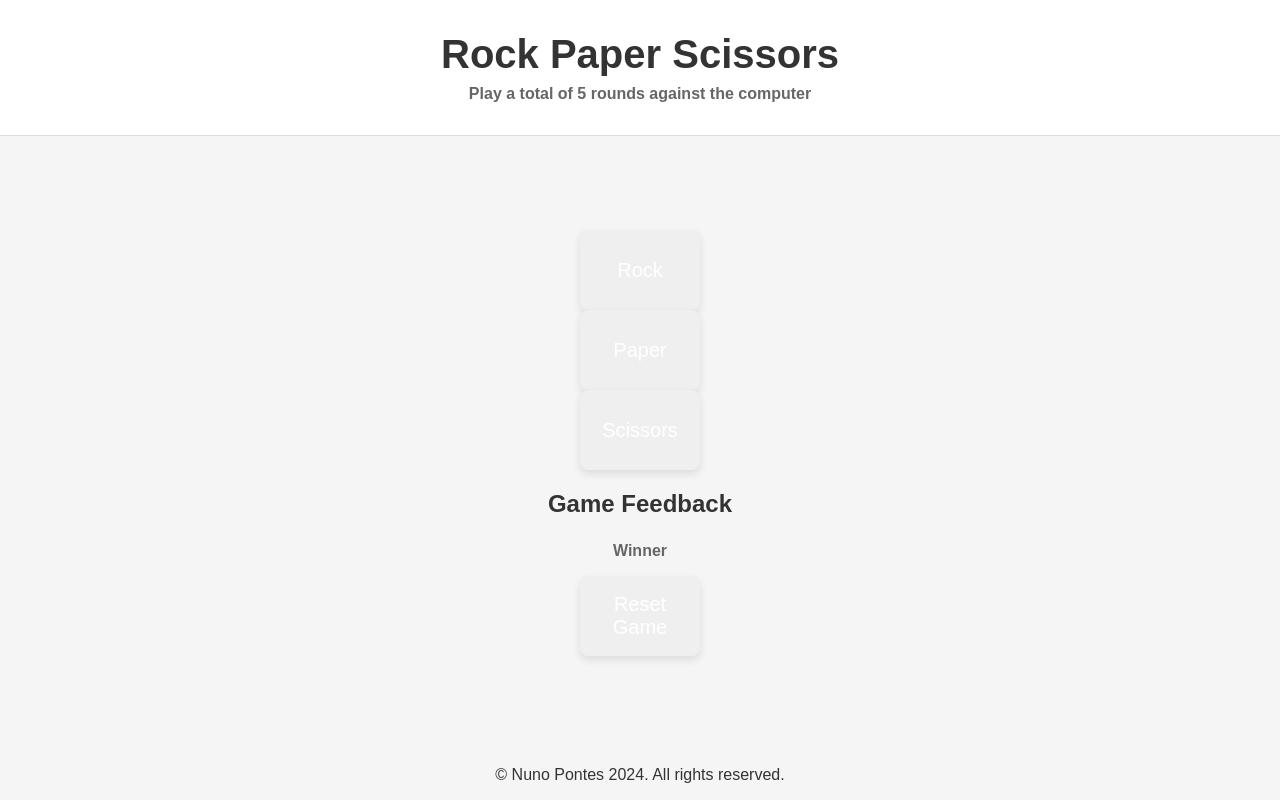
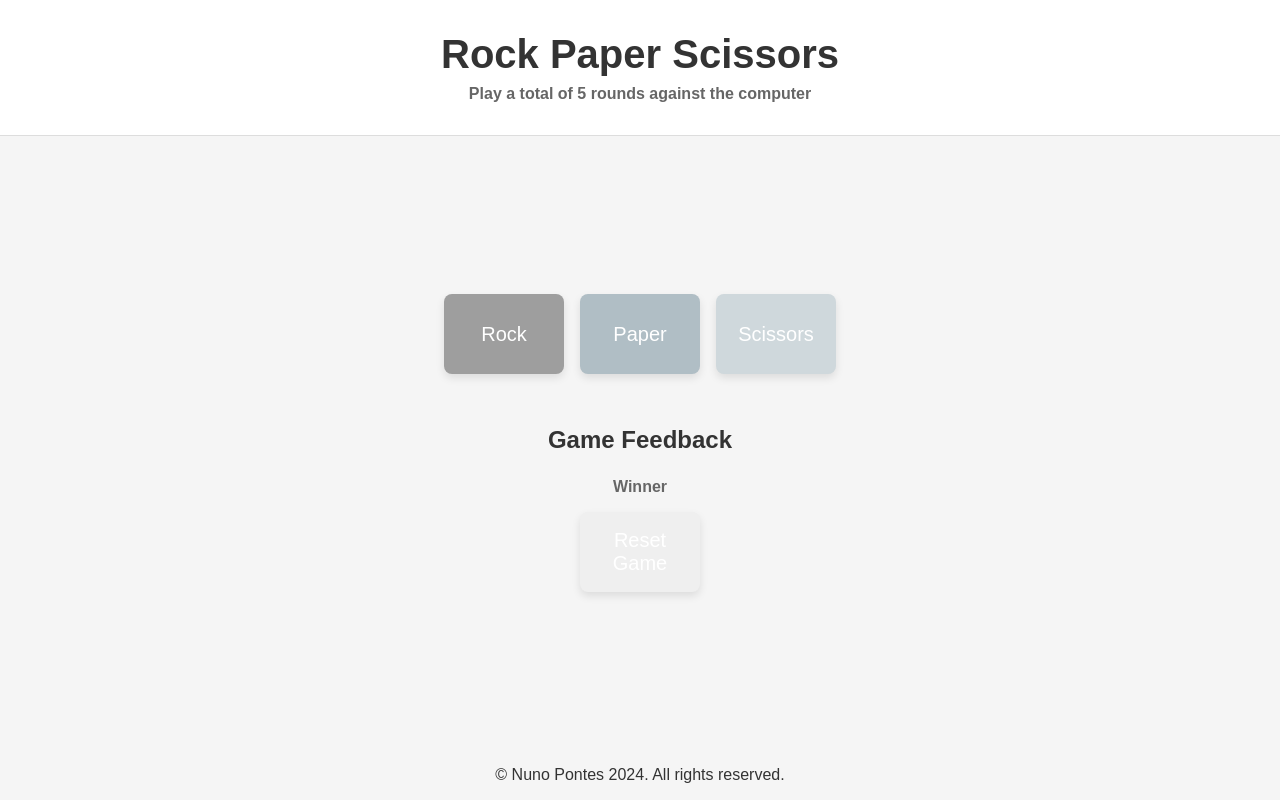
Before and after one commit to n-pontes/rock-paper-scissors, a plain HTML site: page rock-paper-scissors.html in a window 1280 px wide. Drawn offline with Linux system fonts and the light colour scheme.

Commit message:
Fix issue with the CSS and HTML compatibility, using ID Selectors and not classes

```diff
--- a/styles.css
+++ b/styles.css
@@ -39,7 +39,7 @@ main {
     padding: 2rem;
 }
 
-.flex-buttons {
+#flex-buttons {
     display: flex;
     flex-direction: column; /* Stack title and button group vertically */
     align-items: center;
@@ -52,7 +52,7 @@ h2 {
     font-size: 1.5rem;
 }
 
-.button-group {
+#button-group {
     display: flex; /* Align buttons in a row */
     gap: 1rem; /* Space between buttons */
     justify-content: center; /* Center buttons horizontally */
@@ -74,15 +74,15 @@ button {
     box-shadow: 0 4px 8px rgba(0, 0, 0, 0.1); /* Subtle shadow */
 }
 
-.rockBtn {
+#rockBtn {
     background-color: #9e9e9e; /* Medium gray */
 }
 
-.paperBtn {
+#paperBtn {
     background-color: #b0bec5; /* Light slate gray */
 }
 
-.scissorsBtn {
+#scissorsBtn {
     background-color: #cfd8dc; /* Light blue-gray */
 }
 
```
